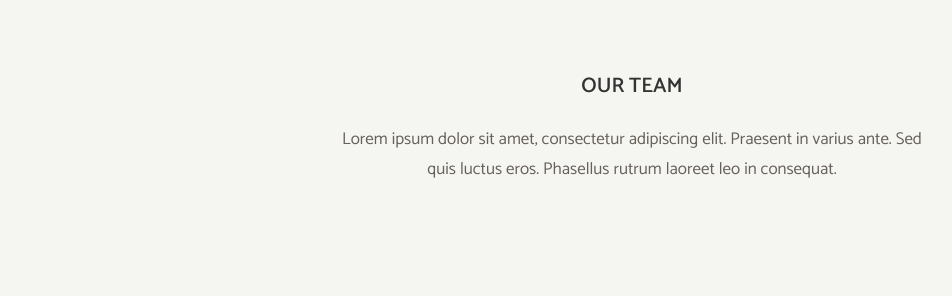
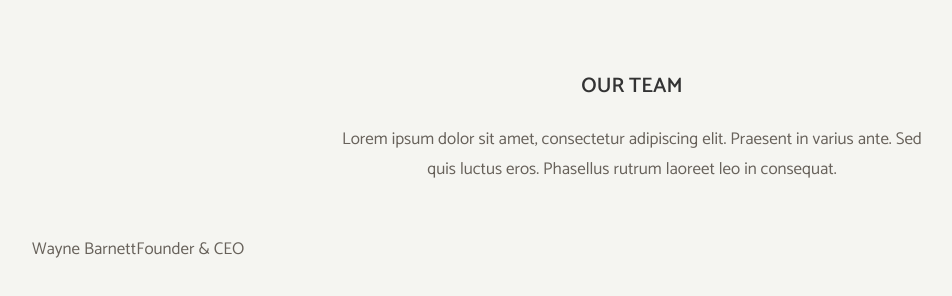
Before and after one commit to br4nc4/js-our-team, a plain HTML site: page index.html in a window 1280 px wide. Shown: the whole page, without its empty margins (8-960 px from the left). Drawn offline with Linux system fonts and the light colour scheme.

Commit message:
testing milestone 2

```diff
--- a/index.html
+++ b/index.html
@@ -23,8 +23,8 @@
             <div class="team-container">
             <!-- Inseriamo inizialmente una card statica per stilarla e vedere l'effetto finale -->
 
-                <!-- <div class="team-card">
-                    <div class="card-image">
+                <div class="team-card">
+                    <!--<div class="card-image">
                         <img
                             src="img/wayne-barnett-founder-ceo.jpg"
                             alt="Wayne Barnett"
@@ -33,9 +33,9 @@
                     <div class="card-text">
                         <h3>Wayne Barnett</h3>
                         <p>Founder & CEO</p>
-                    </div>
+                    </div>-->
                 </div>
-                -->
+
             </div>
         </div>
     </section>
--- a/script.js
+++ b/script.js
@@ -14,6 +14,8 @@
 </div> */
 
 //variabili globali
+const containerTeam = document.querySelector(".team-container");
+const teamCard = document.querySelector(".team-card");
 
 
 
@@ -59,4 +61,5 @@ for(let i=0; i<membriTeam.length; i++){
     const cardMember = membriTeam[i];
     //console.log(`Memebro del Team ${cardMember.nominativo} Ruolo ${cardMember.ruolo}`);
     console.log(`Membro \n ${cardMember.nominativo} \nRuolo \n ${cardMember.ruolo}`);
+    teamCard.innerHTML = membriTeam[0].nominativo + membriTeam[0].ruolo;
 }
```
